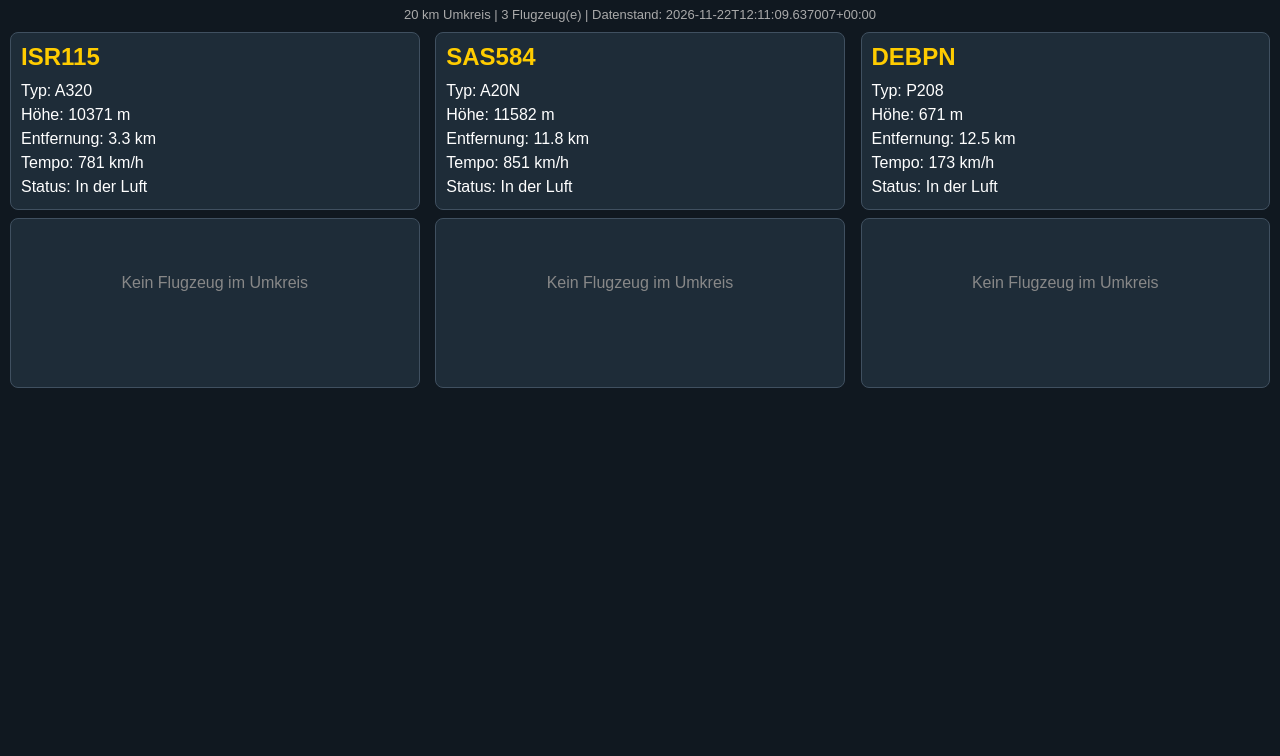
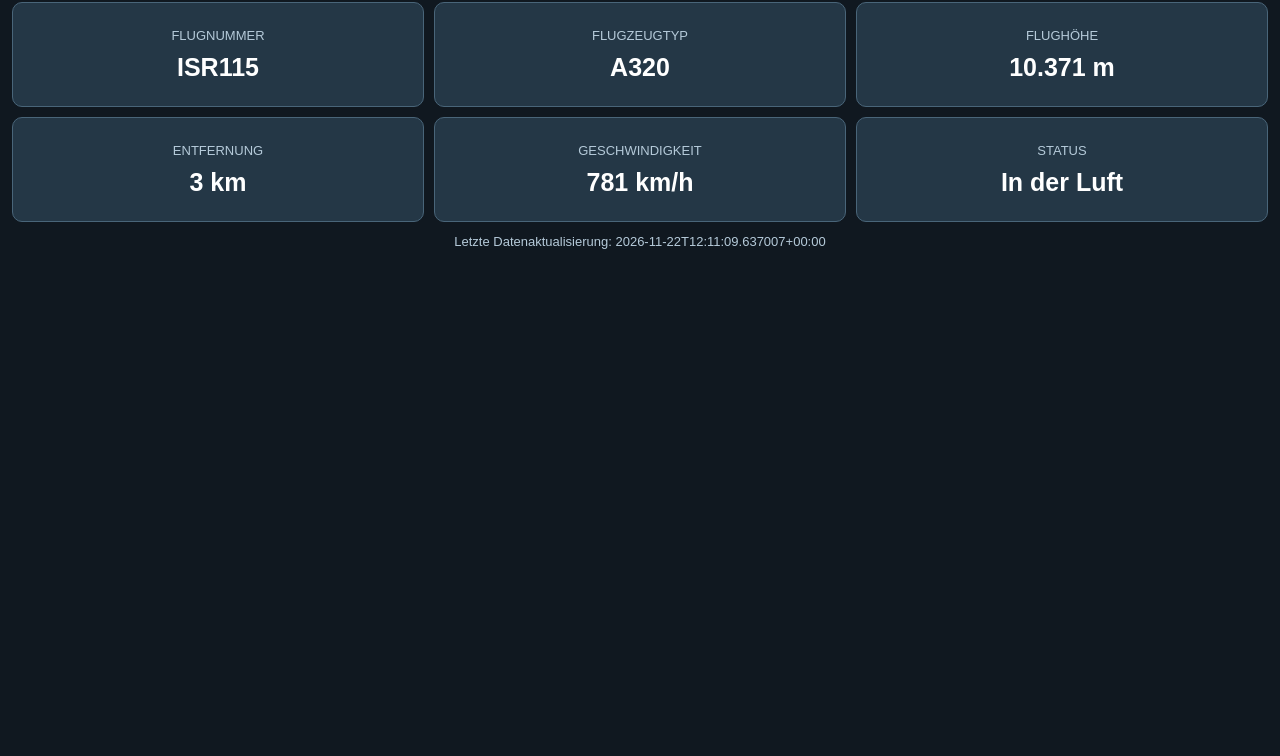
Before and after one commit to hoffi081527/Flightbox, a plain HTML site: page index.html in a window 1280 px wide. Shown: the part 44-800 px from the top of the page. Drawn offline with Linux system fonts and the light colour scheme.

Commit message:
Refactor HTML structure and styles for flight box

```diff
--- a/index.html
+++ b/index.html
@@ -1,110 +1,103 @@
 
 <!DOCTYPE html>
-<html>
+<html lang="de">
 <head>
 <meta charset="UTF-8">
 <meta name="viewport" content="width=device-width, initial-scale=1">
-<title>Rohrbach Flight Box</title>
+<title>Flightbox Rohrbach</title>
 <style>
+  * { box-sizing: border-box; }
   body {
+    margin: 0;
+    padding: 12px;
     background: #101820;
     color: white;
     font-family: Arial, sans-serif;
-  margin: 0;
-  padding: 10px;
+  }
+  h1 {
+    margin: 0 0 10px;
+    font-size: 21px;
     text-align: center;
   }
-h1 {
-  color: #ffcc00;
-  font-size: 26px;
-  margin: 5px 0;
+  .grid {
+    display: grid;
+    grid-template-columns: repeat(3, 1fr);
+    gap: 10px;
   }
-#info {
-  color: #aaaaaa;
+  .tile {
+    background: #243746;
+    border: 1px solid #496579;
+    border-radius: 10px;
+    min-height: 105px;
+    padding: 12px 5px;
+    text-align: center;
+    display: flex;
+    flex-direction: column;
+    justify-content: center;
+  }
+  .label {
     font-size: 13px;
+    color: #b5cad9;
     margin-bottom: 10px;
   }
-#flights {
-  display: flex;
-  flex-wrap: wrap;
-  justify-content: space-between;
+  .value {
+    font-size: 25px;
+    font-weight: bold;
+    overflow-wrap: break-word;
   }
-.tile {
-  box-sizing: border-box;
-  width: 32.5%;
-  min-height: 170px;
-  background: #1e2c38;
-  border: 1px solid #405060;
-  border-radius: 8px;
-  padding: 10px;
-  margin-bottom: 8px;
-  text-align: left;
-}
-.flight {
-  color: #ffcc00;
-  font-size: 24px;
-  font-weight: bold;
-  margin-bottom: 8px;
-}
-.detail {
-  font-size: 16px;
-  line-height: 1.5;
-}
-.empty {
-  color: #888888;
+  #updated {
     text-align: center;
-  padding-top: 45px;
+    color: #b5cad9;
+    margin-top: 12px;
+    font-size: 13px;
   }
 </style>
 </head>
 <body>
 
-<h1>FLIGHT BOX - ROHRBACH</h1>
-<div id="info">20 km Umkreis - Lade Flugzeugdaten...</div>
-<div id="flights"></div>
+<h1>FLIGHTBOX ROHRBACH</h1>
+
+<div class="grid">
+  <div class="tile">
+    <div class="label">FLUGNUMMER</div>
+    <div class="value" id="flug">–</div>
+  </div>
+  <div class="tile">
+    <div class="label">FLUGZEUGTYP</div>
+    <div class="value" id="typ">–</div>
+  </div>
+  <div class="tile">
+    <div class="label">FLUGHÖHE</div>
+    <div class="value" id="hoehe">–</div>
+  </div>
+  <div class="tile">
+    <div class="label">ENTFERNUNG</div>
+    <div class="value" id="entfernung">–</div>
+  </div>
+  <div class="tile">
+    <div class="label">GESCHWINDIGKEIT</div>
+    <div class="value" id="tempo">–</div>
+  </div>
+  <div class="tile">
+    <div class="label">STATUS</div>
+    <div class="value" id="status">–</div>
+  </div>
+</div>
+
+<div id="updated">Lade Flugzeugdaten ...</div>
 
 <script>
-function anzeigen(daten) {
-  var fluege = daten.flugzeuge || [];
-  var html = "";
-
-  for (var i = 0; i < 6; i++) {
-    html += '<div class="tile">';
-
-    if (i < fluege.length) {
-      var f = fluege[i];
-
-      html += '<div class="flight">' + sicher(f.flug) + '</div>';
-      html += '<div class="detail">';
-      html += 'Typ: ' + sicher(f.typ) + '<br>';
-      html += 'Höhe: ' + wert(f.hoehe_m, ' m') + '<br>';
-      html += 'Entfernung: ' + wert(f.entfernung_km, ' km') + '<br>';
-      html += 'Tempo: ' + wert(f.geschwindigkeit_kmh, ' km/h') + '<br>';
-      html += 'Status: ' + sicher(f.status);
-      html += '</div>';
-    } else {
-      html += '<div class="empty">Kein Flugzeug im Umkreis</div>';
+function anzeigen(id, wert) {
+  document.getElementById(id).textContent = wert;
 }
 
-    html += '</div>';
+function zahl(wert, einheit) {
+  if (wert === null || wert === undefined || wert === "") {
+    return "–";
   }
-
-  document.getElementById("flights").innerHTML = html;
-  document.getElementById("info").innerHTML =
-    '20 km Umkreis | ' + fluege.length +
-    ' Flugzeug(e) | Datenstand: ' +
-    sicher(daten.aktualisiert || 'unbekannt');
-}
-
-function sicher(wert) {
-  return String(wert == null ? 'Unbekannt' : wert)
-    .replace(/&/g, '&amp;')
-    .replace(/</g, '&lt;')
-    .replace(/>/g, '&gt;');
-}
-
-function wert(v, einheit) {
-  return v == null ? 'Unbekannt' : sicher(v) + einheit;
+  var n = Number(wert);
+  if (isNaN(n)) return "–";
+  return Math.round(n).toLocaleString("de-DE") + " " + einheit;
 }
 
 function laden() {
@@ -112,18 +105,44 @@ function laden() {
   xhr.open("GET", "flights.json?t=" + new Date().getTime(), true);
 
   xhr.onreadystatechange = function() {
-    if (xhr.readyState === 4) {
-      if (xhr.status === 200) {
+    if (xhr.readyState !== 4) return;
+
+    if (xhr.status !== 200) {
+      anzeigen("updated", "Datenabruf fehlgeschlagen");
+      return;
+    }
+
     try {
-          anzeigen(JSON.parse(xhr.responseText));
+      var daten = JSON.parse(xhr.responseText);
+      var flugzeuge = daten.flugzeuge || [];
+
+      flugzeuge.sort(function(a, b) {
+        return Number(a.entfernung_km) - Number(b.entfernung_km);
+      });
+
+      if (flugzeuge.length === 0) {
+        anzeigen("flug", "Kein Flugzeug");
+        anzeigen("typ", "–");
+        anzeigen("hoehe", "–");
+        anzeigen("entfernung", "–");
+        anzeigen("tempo", "–");
+        anzeigen("status", "–");
+      } else {
+        var f = flugzeuge[0];
+
+        anzeigen("flug", f.flug || "Unbekannt");
+        anzeigen("typ", f.typ || "Unbekannt");
+        anzeigen("hoehe", zahl(f.hoehe_m, "m"));
+        anzeigen("entfernung", zahl(f.entfernung_km, "km"));
+        anzeigen("tempo", zahl(f.geschwindigkeit_kmh, "km/h"));
+        anzeigen("status", f.status || "Unbekannt");
+      }
+
+      anzeigen("updated", "Letzte Datenaktualisierung: " +
+        (daten.aktualisiert || "Unbekannt"));
+
     } catch (e) {
-          document.getElementById("info").innerHTML =
-            "Fehler beim Lesen der Flugzeugdaten";
-        }
-      } else {
-        document.getElementById("info").innerHTML =
-          "Flugzeugdaten derzeit nicht erreichbar";
-      }
+      anzeigen("updated", "Fehler beim Lesen der Daten");
     }
   };
 
```
Lines whose indentation alone changed are shown as unchanged.
